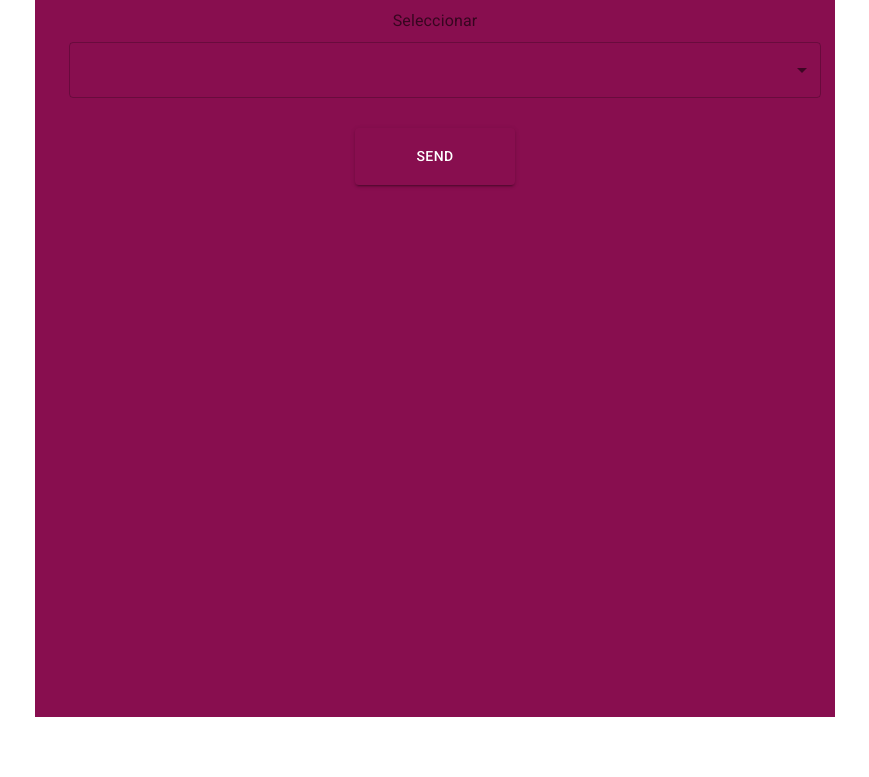
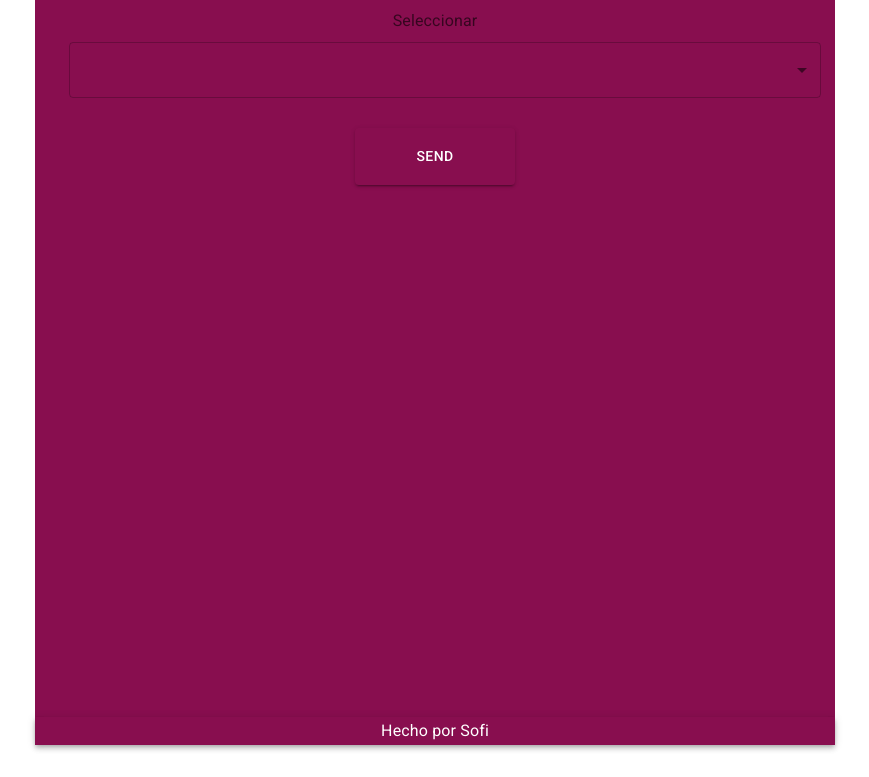
Before and after one commit to SofiaDeAlessandre/tp-todoList, a React (Vite) app: page / in a window 1280 px wide. Shown: the part 227-1004 px from the top of the page, without its empty margins (205-1074 px from the left). Before the commit the page ends 976 px from the top, so only its background shows below. Built offline with nearby package versions, Linux system fonts and the light colour scheme.

Commit message:
add Footer

```diff
--- a/src/App.jsx
+++ b/src/App.jsx
@@ -1,6 +1,7 @@
 import './App.css'
 import Header from './components/Header'
 import Cont from './components/Cont'
+import Footer from './components/Footer'
 
 function App() {
 
@@ -8,6 +9,7 @@ function App() {
     <>
     <Header />
     <Cont />
+    <Footer />
     </>
   )
 }
--- /dev/null
+++ b/src/components/Footer.jsx
@@ -0,0 +1,12 @@
+import AppBar from '@mui/material/AppBar';
+import Typography from '@mui/material/Typography';
+
+export default function Footer (){
+    return (
+        <AppBar position="static" sx={{backgroundColor: "#880e4f"}}>
+          <Typography variant="subtitle1" color="inherit" component="div">
+            Hecho por Sofi
+          </Typography>
+      </AppBar>
+    )
+}
```
